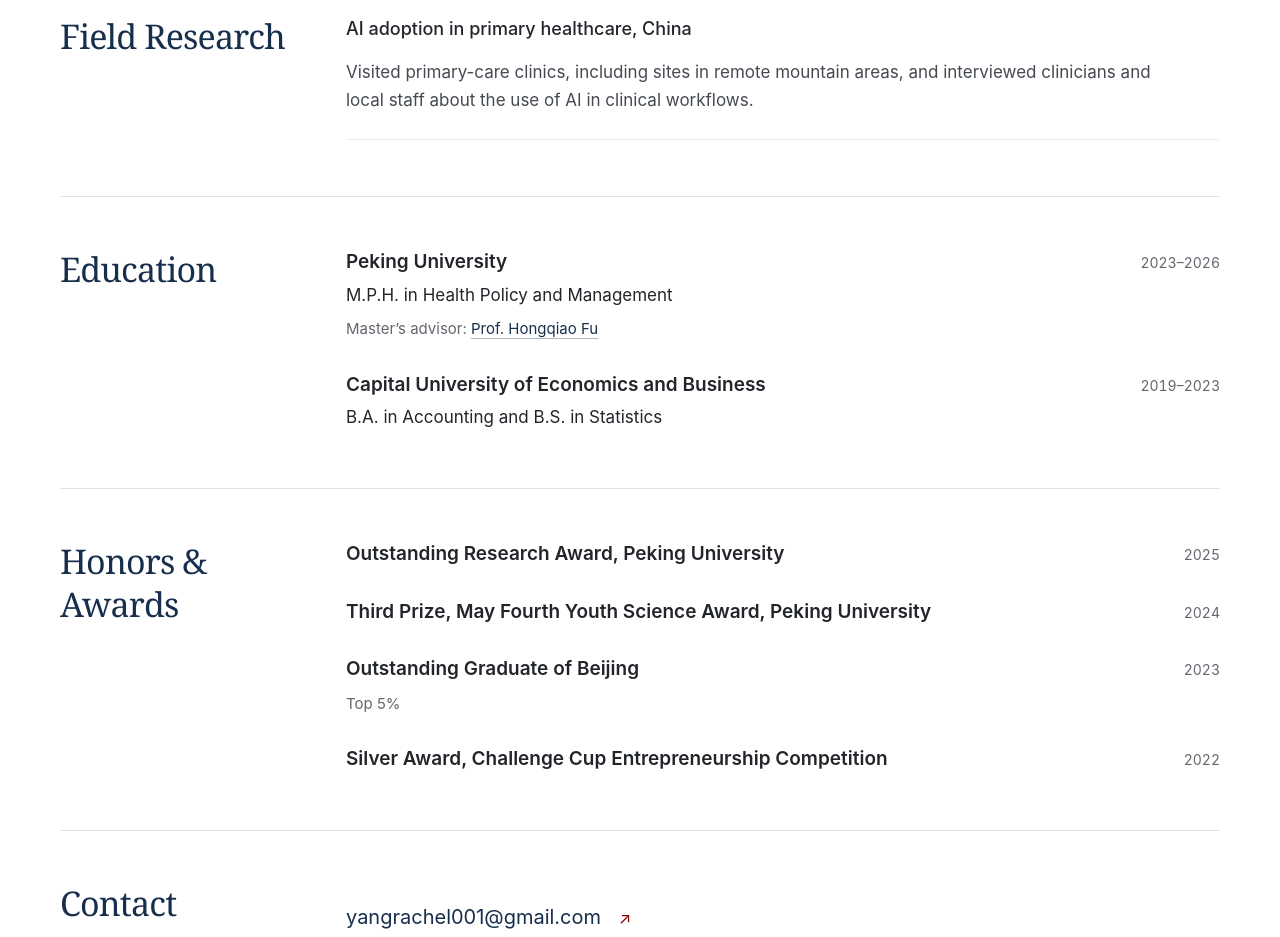
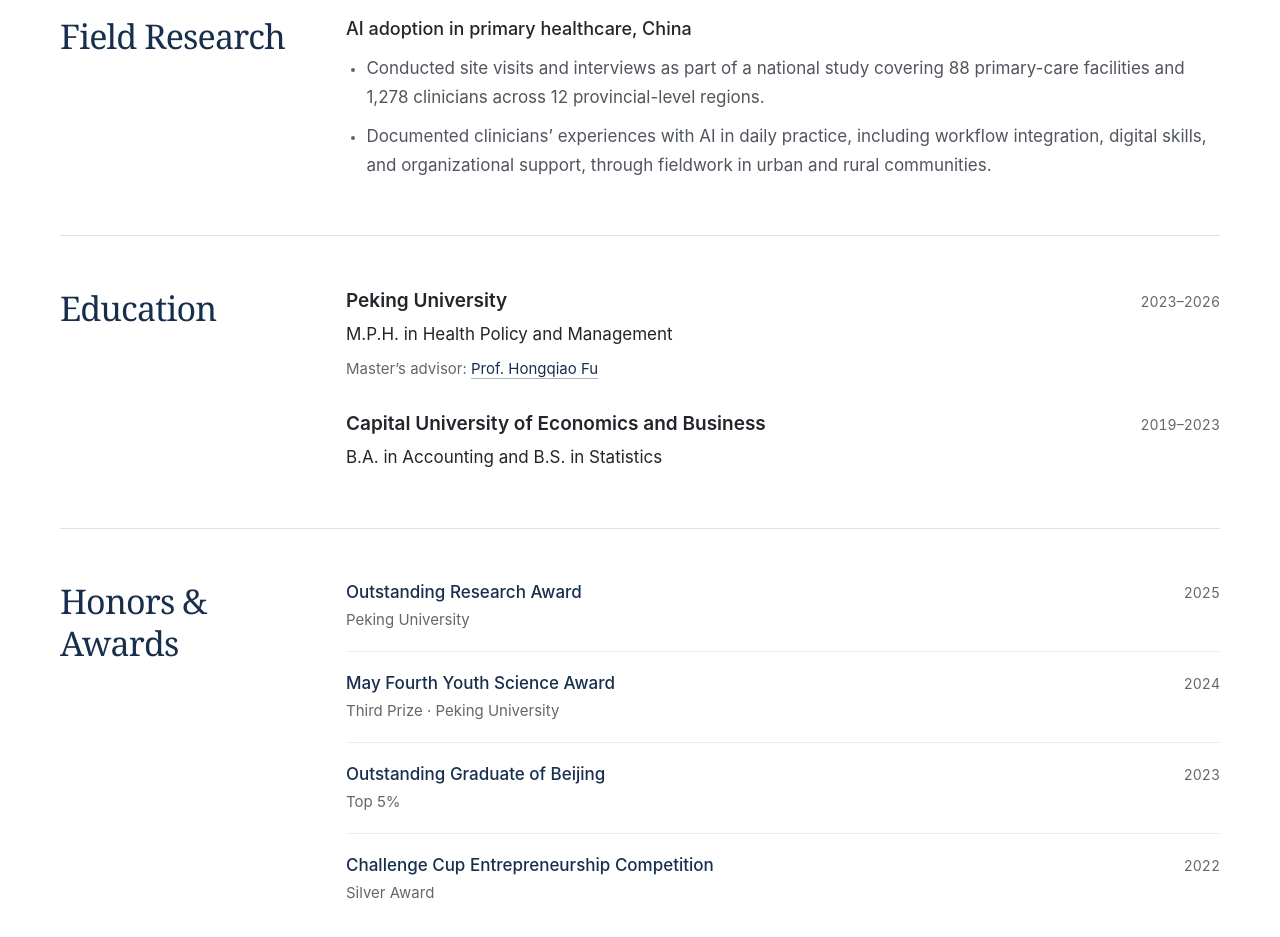
Before and after one commit to Rachel-00/Rachel-00.github.io, a plain HTML site: page index.html in a window 1280 px wide. Shown: the part 3080-4017 px from the top of the page. Drawn offline with Linux system fonts and the light colour scheme.

Commit message:
Clarify fieldwork scope and tidy honors layout

```diff
--- a/index.html
+++ b/index.html
@@ -13,7 +13,7 @@
   <meta property="og:url" content="https://rachel-00.github.io/">
   <meta property="og:image" content="https://rachel-00.github.io/assets/portrait.jpg">
   <link rel="icon" href="assets/favicon.svg" type="image/svg+xml">
-  <link rel="stylesheet" href="style.css?v=0369401e2f17">
+  <link rel="stylesheet" href="style.css?v=1cc2e559c8cb">
   <script src="script.js?v=447351da52c9" defer></script>
 </head>
 <body>
@@ -141,7 +141,10 @@
       <div class="section-content">
         <article class="appointment">
           <h3>AI adoption in primary healthcare, China</h3>
-          <p class="paper-abstract">Visited primary-care clinics, including sites in remote mountain areas, and interviewed clinicians and local staff about the use of AI in clinical workflows.</p>
+          <ul>
+            <li>Conducted site visits and interviews as part of a national study covering 88 primary-care facilities and 1,278 clinicians across 12 provincial-level regions.</li>
+            <li>Documented clinicians’ experiences with AI in daily practice, including workflow integration, digital skills, and organizational support, through fieldwork in urban and rural communities.</li>
+          </ul>
         </article>
       </div>
     </section>
@@ -157,12 +160,12 @@
 
     <section class="content-section" id="honors" aria-labelledby="honors-title">
       <div class="section-heading"><h2 id="honors-title">Honors &amp; Awards</h2></div>
-      <div class="section-content">
-        <article class="entry"><div><h3>Outstanding Research Award, Peking University</h3></div><p class="date">2025</p></article>
-        <article class="entry"><div><h3>Third Prize, May Fourth Youth Science Award, Peking University</h3></div><p class="date">2024</p></article>
-        <article class="entry"><div><h3>Outstanding Graduate of Beijing</h3><p class="mentor">Top 5%</p></div><p class="date">2023</p></article>
-        <article class="entry"><div><h3>Silver Award, Challenge Cup Entrepreneurship Competition</h3></div><p class="date">2022</p></article>
-      </div>
+      <ul class="section-content honors-list">
+        <li class="award-entry"><div><h3>Outstanding Research Award</h3><p>Peking University</p></div><time datetime="2025">2025</time></li>
+        <li class="award-entry"><div><h3>May Fourth Youth Science Award</h3><p>Third Prize · Peking University</p></div><time datetime="2024">2024</time></li>
+        <li class="award-entry"><div><h3>Outstanding Graduate of Beijing</h3><p>Top 5%</p></div><time datetime="2023">2023</time></li>
+        <li class="award-entry"><div><h3>Challenge Cup Entrepreneurship Competition</h3><p>Silver Award</p></div><time datetime="2022">2022</time></li>
+      </ul>
     </section>
     <section class="content-section contact-section" id="contact" aria-labelledby="contact-title">
       <div class="section-heading"><h2 id="contact-title">Contact</h2></div>
--- a/style.css
+++ b/style.css
@@ -63,3 +63,16 @@
 .appointment li a, #book-chapters .paper-abstract a, .authors a { color: var(--navy); text-decoration: underline; text-decoration-color: #b9bfc7; text-underline-offset: 3px; }
 .appointment li a:hover, #book-chapters .paper-abstract a:hover, .authors a:hover { color: var(--red); text-decoration-color: var(--red); }
 #book-chapters h3 { font-size: 25px; }
+
+/* Compact honors with consistent title, detail, and year alignment. */
+.honors-list { list-style: none; padding: 0; margin: 0; }
+.award-entry { display: grid; grid-template-columns: minmax(0, 1fr) 48px; gap: 20px; align-items: baseline; padding: 19px 0; border-bottom: 1px solid #eceef0; }
+.award-entry:first-child { padding-top: 0; }
+.award-entry:last-child { padding-bottom: 0; border-bottom: 0; }
+.award-entry h3 { font-size: 17px; font-weight: 500; line-height: 1.5; color: var(--navy); }
+.award-entry p { margin-top: 4px; font-size: 15px; line-height: 1.5; color: var(--muted); }
+.award-entry time { font-size: 14px; line-height: 1.5; color: var(--muted); text-align: right; font-variant-numeric: tabular-nums; }
+#field-research .appointment { border: 0; padding-bottom: 0; }
+@media (max-width: 600px) {
+  .award-entry { column-gap: 16px; grid-template-columns: minmax(0, 1fr) 40px; }
+}
```
